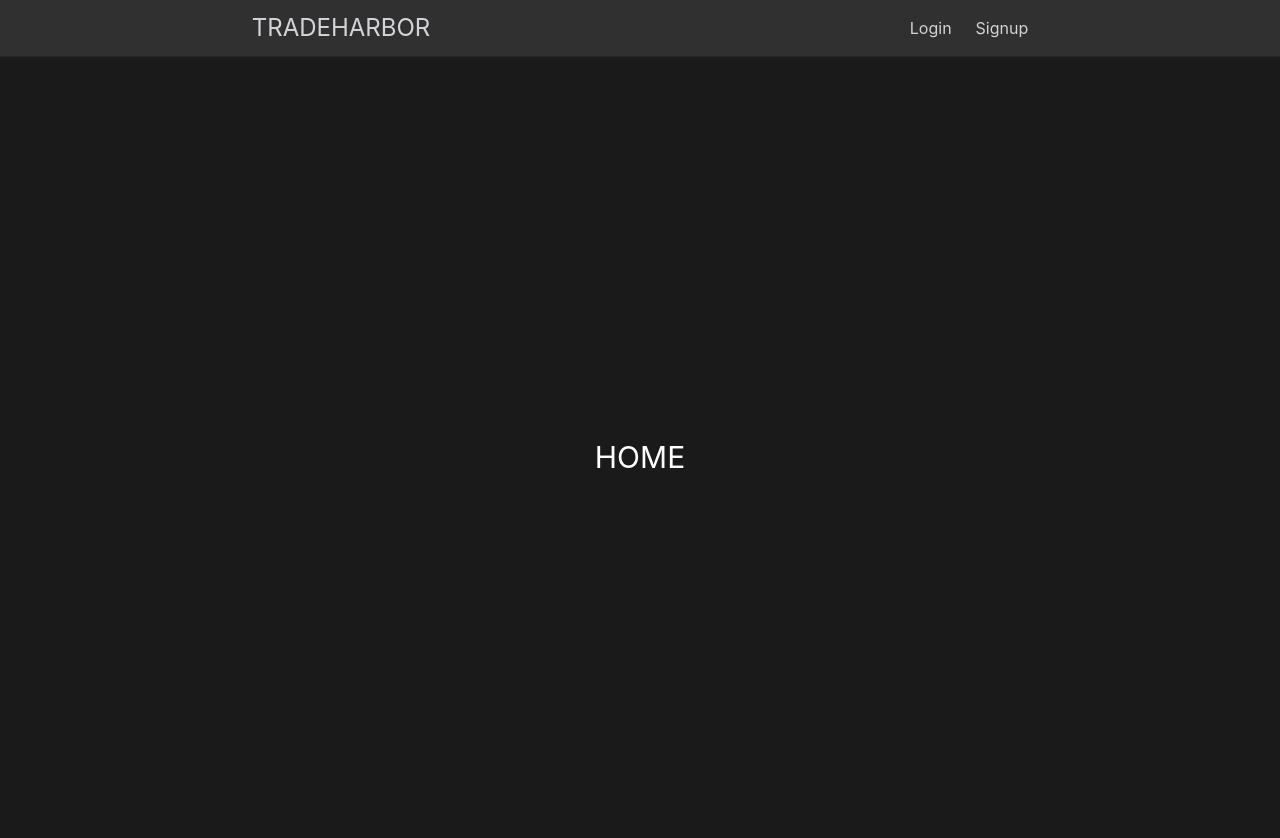
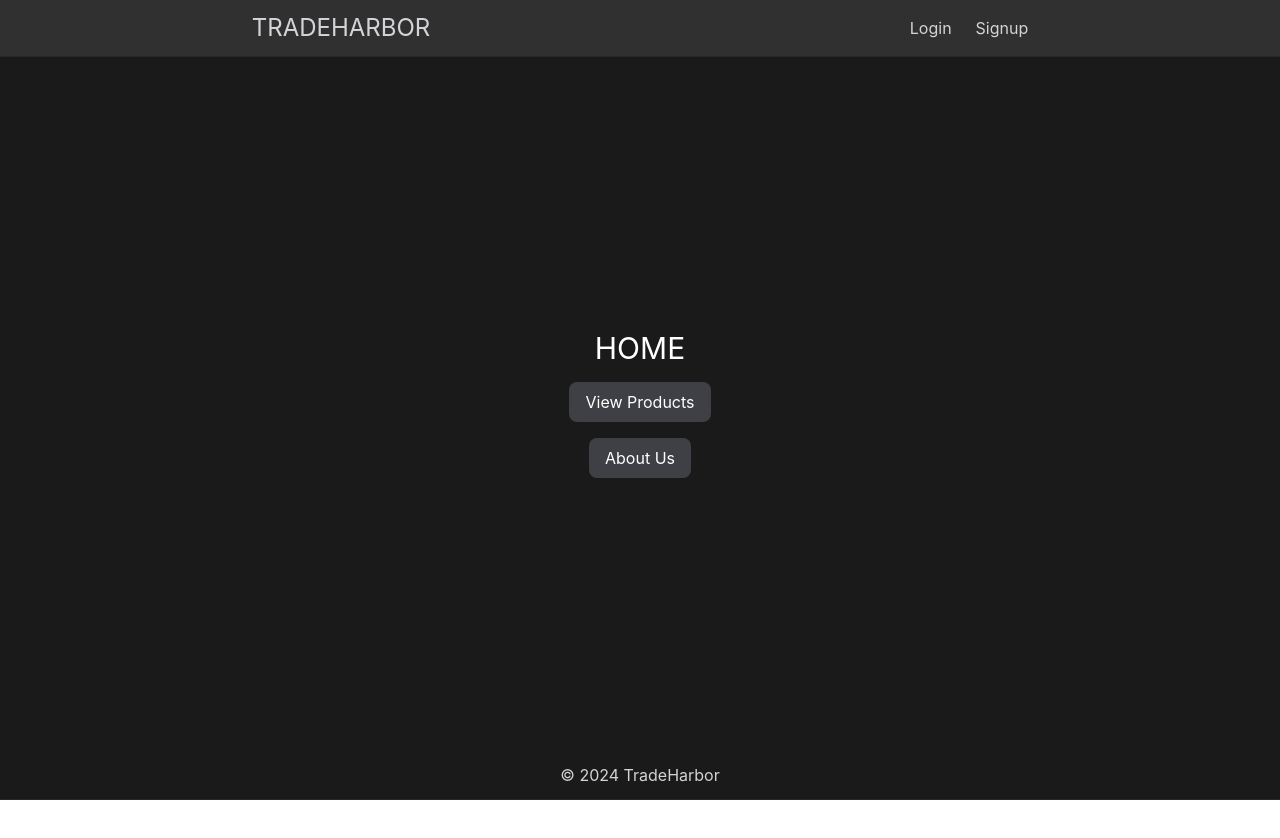
Before and after one commit to susana-lugones/TradeHarbor, a React (Vite) app in the folder frontend/: page / in a window 1280 px wide. Shown: the top 838 px of the page. After the commit the page ends 800 px from the top, so only its background shows below. Built offline with nearby package versions, Linux system fonts and the light colour scheme.

Commit message:
More Framework for the frontend. A products page and an about page. Footer added too.

```diff
--- a/frontend/src/App.jsx
+++ b/frontend/src/App.jsx
@@ -5,20 +5,26 @@ import Home from './pages/Home'
 import Login from './pages/Login'
 import Signup from './pages/Signup'
 import Account from './pages/Account'
+import Products from './pages/Products'
+import About from './pages/About'
+import Footer from './components/Footer'
 
 function App() {
 
   const isUserSignedIn = !!localStorage.getItem('token')
 
   return (
-    <div className="App">
+    <div className="flex flex-col h-screen">
       <Navbar />
       <Routes>
         <Route path="/" element={<Home />} />
         <Route path="/login" element={<Login />} />
         <Route path="/signup" element={<Signup />} />
         {isUserSignedIn && <Route path="/account" element={<Account />} />}
+        <Route path="/products" element={<Products />} />
+        <Route path="/about" element={<About />} />
       </Routes>
+      <Footer />
     </div>
   );
 }
--- /dev/null
+++ b/frontend/src/components/Footer.jsx
@@ -0,0 +1,11 @@
+import React from 'react'
+
+const Footer = () => {
+  return (
+    <div className='flex justifyflex justify-around p-3 border-b border-zinc-800 items-center bg-[#1a1a1a] text-zinc-300'>
+        © 2024 TradeHarbor
+    </div>
+  )
+}
+
+export default Footer
--- /dev/null
+++ b/frontend/src/pages/About.jsx
@@ -0,0 +1,9 @@
+import React from 'react'
+
+const About = () => {
+  return (
+    <div className='flex flex-grow w-full'>About</div>
+  )
+}
+
+export default About
--- a/frontend/src/pages/Account.jsx
+++ b/frontend/src/pages/Account.jsx
@@ -57,11 +57,14 @@ const Account = () => {
       headers: {
         'Authorization': `Bearer ${localStorage.getItem('token')}`
       }
-    })
+    }).then((response) => {
       fetchAccount()
       window.location.reload()
       setUserButtonClicked(false)
       setUsernameInput('')
+    })
+
+
   }
 
   const handleEmailChange = (event) => {
@@ -78,11 +81,12 @@ const Account = () => {
       headers: {
         'Authorization': `Bearer ${localStorage.getItem('token')}`
       }
-    })
+    }).then((response) => {
       fetchAccount()
       window.location.reload()
       setEmailButtonClicked(false)
       setEmailInput('')
+    })
   }
 
   const handlePasswordChange = (event) => {
@@ -121,7 +125,7 @@ const Account = () => {
   }, [])
 
   return (
-    <div className="flex h-screen w-full items-center justify-center bg-[#1a1a1a] text-white">
+    <div className="flex flex-grow w-full items-center justify-center bg-[#1a1a1a] text-white">
       <div className="flex h-[] w-[300px] flex-col rounded-lg bg-zinc-700">
         <div className="flex flex-col items-start p-3">
           <h2 className="pb-[8px] text-3xl font-semibold">ACCOUNT</h2>
--- a/frontend/src/pages/Home.jsx
+++ b/frontend/src/pages/Home.jsx
@@ -1,9 +1,12 @@
 import React from 'react'
+import { Link } from 'react-router-dom'
 
 const Home = () => {
   return (
-    <div className='w-full h-screen bg-[#1a1a1a] text-white flex justify-center items-center'>
+    <div className='w-full flex-grow bg-[#1a1a1a] text-white flex flex-col justify-center items-center'>
       <h2 className='text-3xl'>HOME</h2>
+      <Link to='/products' className='bg-zinc-700 hover:bg-teal-600 text-white px-4 py-2 rounded-lg mt-4'>View Products</Link>
+      <Link to='/about' className='bg-zinc-700 hover:bg-teal-600 text-white px-4 py-2 rounded-lg mt-4'>About Us</Link>
     </div>
   )
 }
--- a/frontend/src/pages/Login.jsx
+++ b/frontend/src/pages/Login.jsx
@@ -26,7 +26,7 @@ const Login = () => {
     }
 
     return (
-        <div className='w-full h-screen flex'>
+        <div className='w-full flex-grow flex'>
             <div className='w-[50%] h-[100%] bg-[#1a1a1a] text-white flex justify-center items-center'>
                 <form className='text-center bg-teal-700 border rounded-lg w-[500px] h-[400px] p-9'
                     onSubmit={handleLogin}>
--- /dev/null
+++ b/frontend/src/pages/Products.jsx
@@ -0,0 +1,9 @@
+import React from 'react'
+
+const Products = () => {
+  return (
+    <div className='flex flex-grow w-full'>Products</div>
+  )
+}
+
+export default Products
--- a/frontend/src/pages/Signup.jsx
+++ b/frontend/src/pages/Signup.jsx
@@ -43,7 +43,7 @@ const Signup = () => {
     }
 
     return (
-        <div className='w-full h-screen flex'>
+        <div className='w-full flex-grow flex'>
             <div className='w-[50%] h-[100%] bg-[#1a1a1a] text-white flex justify-center items-center'>
                 <form className='text-center bg-teal-700 border rounded-lg w-[500px] h-[400px] p-9'
                 onSubmit={handleRegister}>
```
Lines whose indentation alone changed are shown as unchanged.
